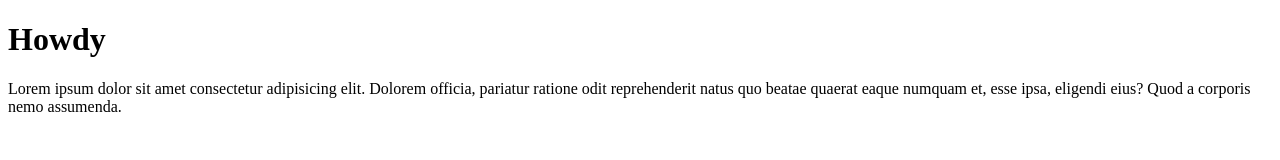
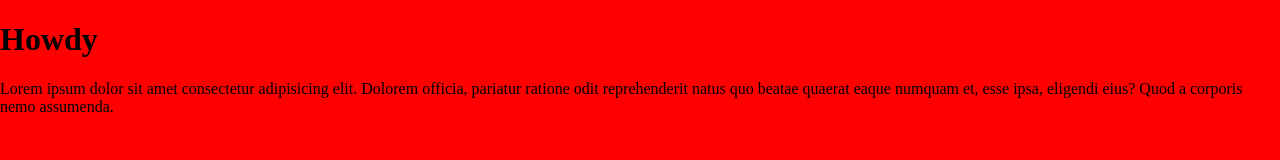
Before and after one commit to Taylorshmailor/Taylorshmailor.github.io, a plain HTML site: page index.html in a window 1280 px wide. Drawn offline with Linux system fonts and the light colour scheme.

Commit message:
Adding base files

```diff
--- /dev/null
+++ b/css/sass/_base.scss
@@ -0,0 +1,5 @@
+body {
+    background-color: red;
+    padding: 0;
+    margin: 0;
+}
--- /dev/null
+++ b/css/styles.scss
@@ -0,0 +1 @@
+@import "./sass/base";
--- a/index.html
+++ b/index.html
@@ -3,7 +3,7 @@
 <head>
     <meta charset="UTF-8">
     <meta name="viewport" content="width=device-width, initial-scale=1.0">
-    <!-- <link rel="stylesheet" href="./css/styles.css"> -->
+    <link rel="stylesheet" href="./css/styles.css">
     <title>Document</title>
 </head>
 <body>
```
Also changed, not shown: css/styles.css (added), 4 other files.
